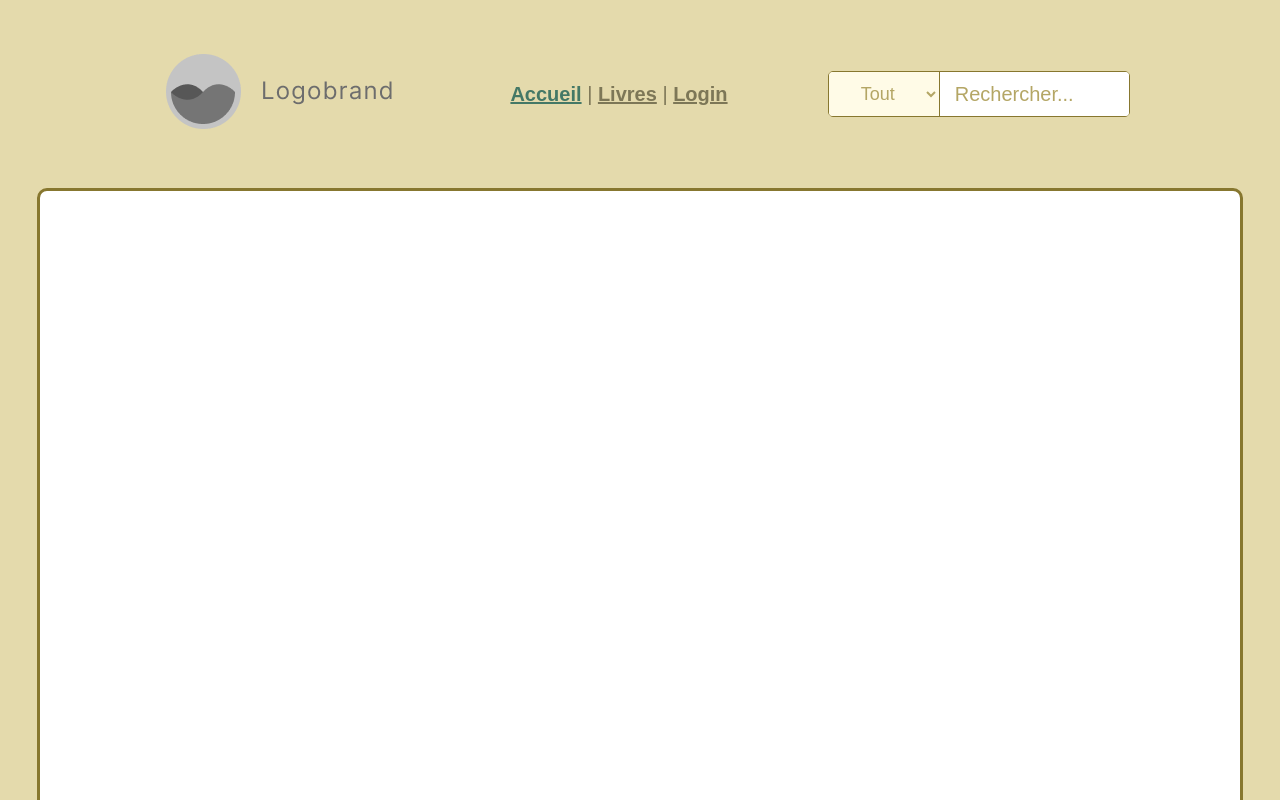
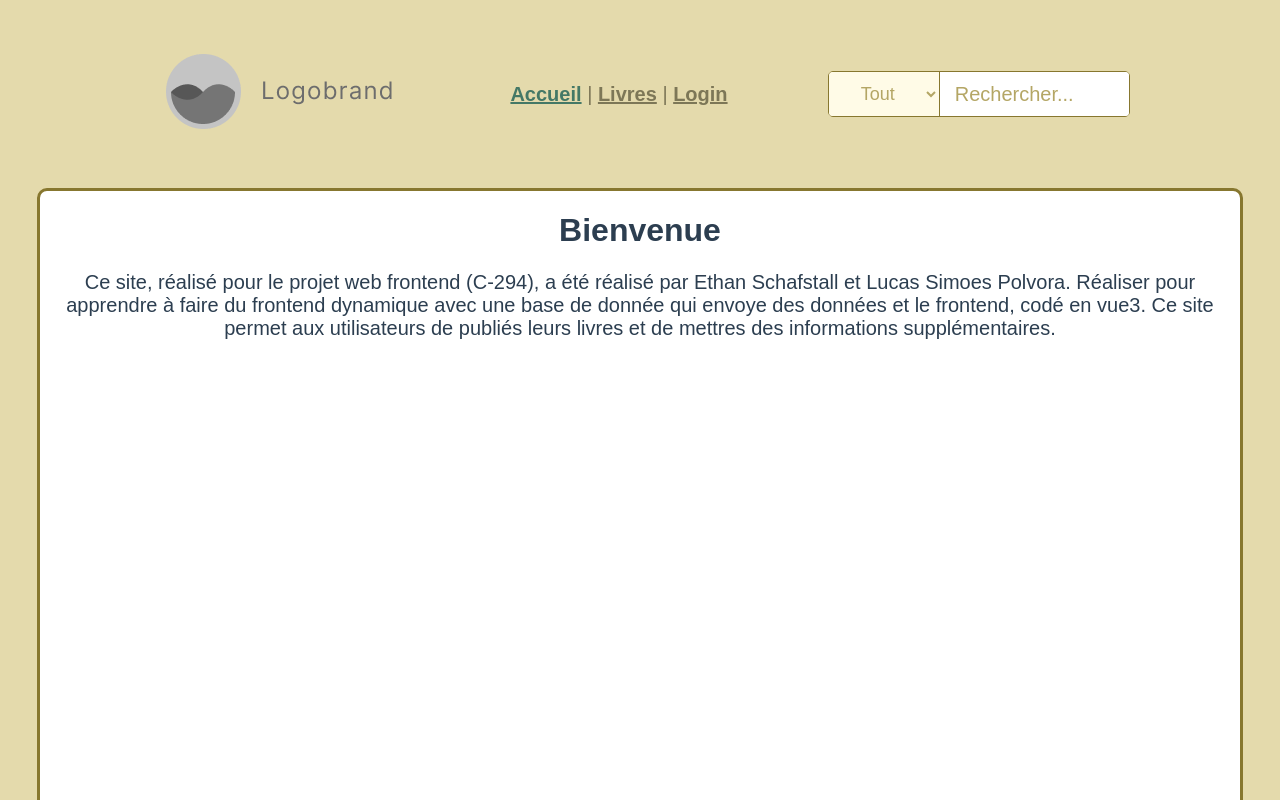
Before and after one commit to ethanschafstall/P_Web_295, a Vue app in the folder frontend/: page / in a window 1280 px wide. Shown: the top 800 px of the page. Built offline with nearby package versions, Linux system fonts and the light colour scheme.

Commit message:
Start the home view

```diff
--- a/frontend/src/views/HomeView.vue
+++ b/frontend/src/views/HomeView.vue
@@ -1,11 +1,29 @@
 <!-- Vue for the home page -->
 <script setup>
+import lastBooks from '@components/LastBooks.vue'
 </script>
 
 <template>
   <main>
+    <div id="welcome">
+      <h1>Bienvenue</h1>
+      <p>Ce site, réalisé pour le projet web frontend (C-294), a été réalisé par Ethan Schafstall et Lucas Simoes
+        Polvora.
+        Réaliser pour apprendre à faire du frontend dynamique avec une base de donnée qui envoye des données et le
+        frontend,
+        codé en vue3. Ce site permet aux utilisateurs de publiés leurs livres et de mettres des informations
+        supplémentaires.
+      </p>
+    </div id="lastBooks">
+
+    <div>
+
+    </div>
   </main>
 </template>
 
 <style>
+#welcome p {
+  font-size: 20px;
+}
 </style>
```
